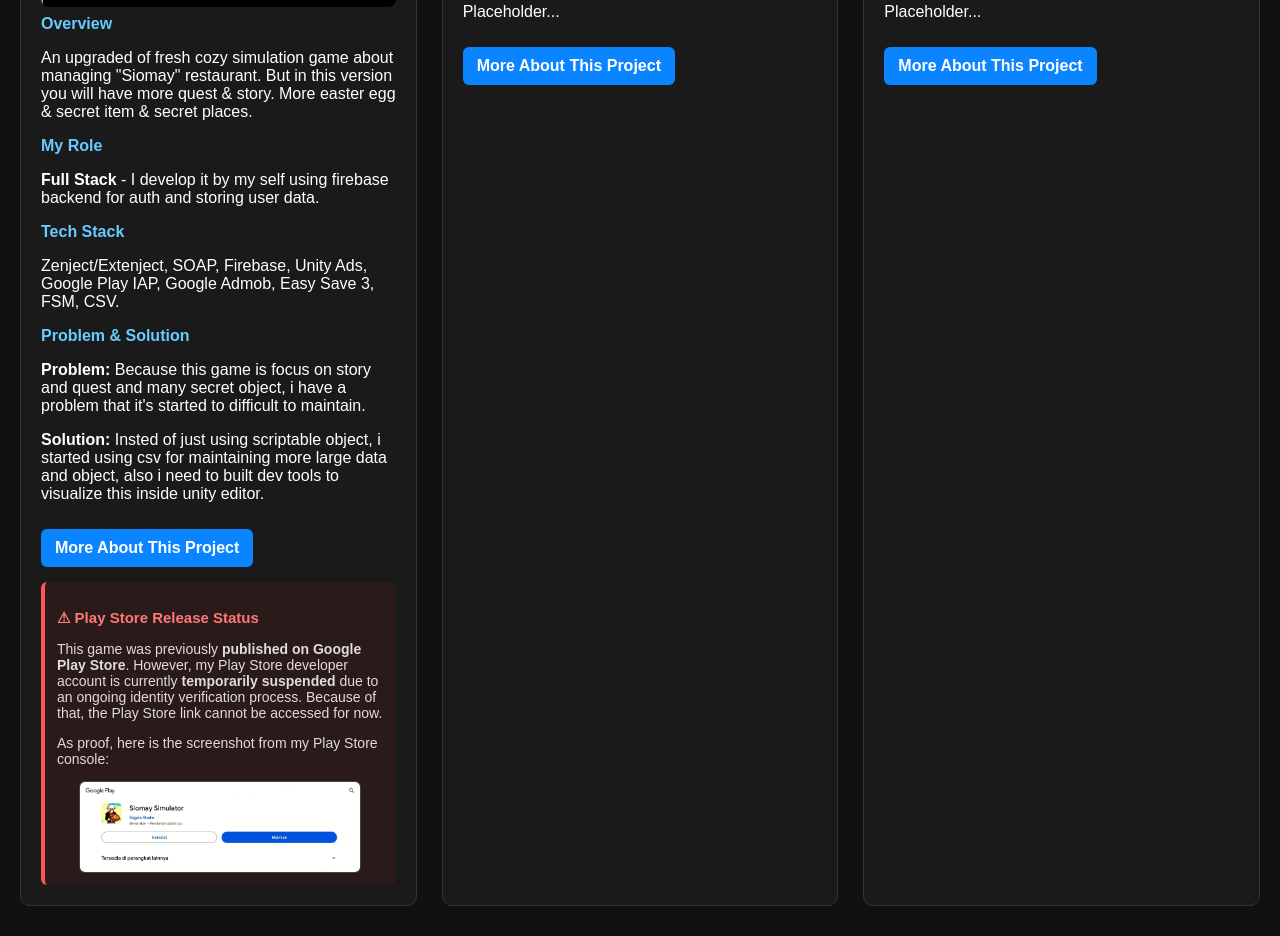
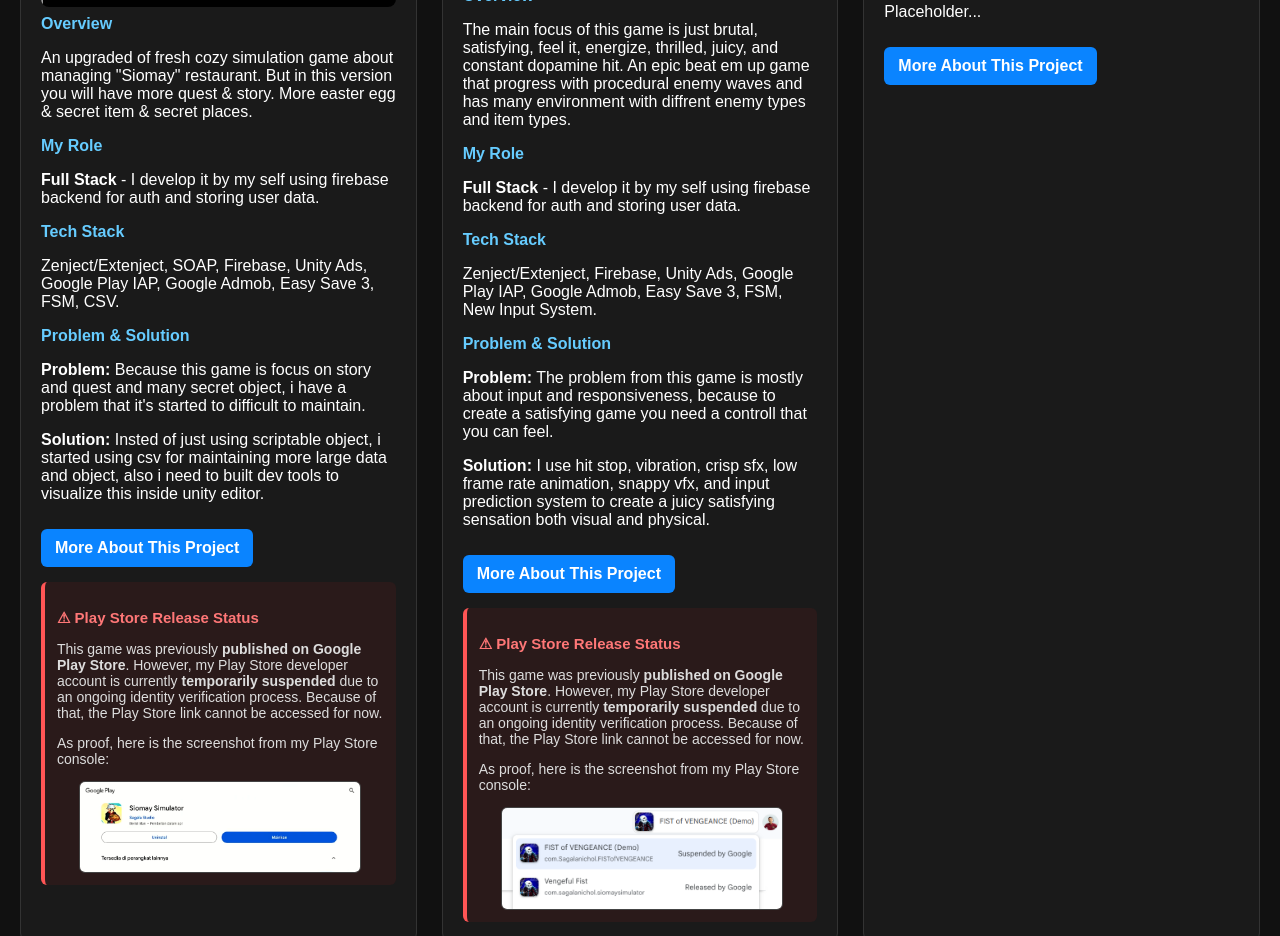
Before and after one commit to sagalanichol141/sagalanichol141, a plain HTML site: page index.html in a window 1280 px wide. Shown: the part 2613-3549 px from the top of the page. Drawn offline with Linux system fonts and the light colour scheme; grey boxes are pictures that could not be loaded.

Commit message:
update project 5

```diff
--- a/index.html
+++ b/index.html
@@ -408,14 +408,19 @@
 
         <!-- PROJECT 5 -->
         <div class="project-card">
-            <h2>Project 5</h2>
-            <p class="subtitle">placeholder</p>
+            <h2>Fist of Vengeance</h2>
+            <p class="subtitle">Mobile beat em up game like midnight fight express.</p>
 
             <div class="media-row">
 
                 <div class="slideshow-container" data-type="img">
                     <div class="slide-track">
-                        <img src="assets/project5/img1.jpg">
+                        <img src="assets/project5/ss1.png">
+                        <img src="assets/project5/ss2.png">
+                        <img src="assets/project5/ss3.png">
+                        <img src="assets/project5/ss4.png">
+                        <img src="assets/project5/ss5.png">
+                        <img src="assets/project5/ss6.png">
                     </div>
                     <button class="prev-btn">&#10094;</button>
                     <button class="next-btn">&#10095;</button>
@@ -423,7 +428,8 @@
 
                 <div class="slideshow-container" data-type="video">
                     <div class="slide-track">
-                        <iframe src="https://www.youtube.com/embed/lV0UJJlKa-8"></iframe>
+                        <iframe src="https://www.youtube.com/embed/XU7PuxBYjoI"></iframe>
+                        <iframe src="https://www.youtube.com/embed/EzeT8GUCTcY"></iframe>
                     </div>
                     <button class="prev-btn">&#10094;</button>
                     <button class="next-btn">&#10095;</button>
@@ -432,9 +438,56 @@
             </div>
 
             <p class="section-title">Overview</p>
-            <p>Placeholder...</p>
+            <p>
+                The main focus of this game is just brutal, satisfying, feel it, energize, thrilled, juicy, and constant
+                dopamine hit.
+                An epic beat em up game that progress with procedural enemy waves and has many environment with diffrent
+                enemy types and item types.
+            </p>
 
-            <a class="more-btn" href="#" target="_blank">More About This Project</a>
+            <p class="section-title">My Role</p>
+            <p>
+                <b>Full Stack</b> - I develop it by my self using firebase backend for auth and storing user data.
+            </p>
+            </p>
+
+            <p class="section-title">Tech Stack</p>
+            <p>
+                Zenject/Extenject, Firebase, Unity Ads, Google Play IAP, Google Admob, Easy Save 3, FSM, New Input
+                System.
+            </p>
+
+            <p class="section-title">Problem & Solution</p>
+            <p>
+                <b>Problem:</b> The problem from this game is mostly about input and responsiveness, because to create a
+                satisfying game you need a controll that you can feel.
+            </p>
+            <p>
+                <b>Solution:</b> I use hit stop, vibration, crisp sfx, low frame rate animation, snappy vfx, and input
+                prediction system to create a juicy satisfying sensation both visual and physical.
+            </p>
+
+            <a class="more-btn" href="https://sagalanichol.itch.io/fov" target="_blank">
+                More About This Project
+            </a>
+
+            <!-- Play Store Warning Info -->
+            <div class="playstore-warning">
+                <p class="warning-title">⚠ Play Store Release Status</p>
+
+                <p>
+                    This game was previously <b>published on Google Play Store</b>.
+                    However, my Play Store developer account is currently
+                    <b>temporarily suspended</b> due to an ongoing identity verification process.
+                    Because of that, the Play Store link cannot be accessed for now.
+                </p>
+
+                <p>
+                    As proof, here is the screenshot from my Play Store console:
+                </p>
+
+                <img class="proof-image" src="assets/project5/proof.png" alt="Play Store Publish Proof">
+            </div>
         </div>
 
 
```
Also changed, not shown: assets/project5/proof.png (added), assets/project5/ss2.png (added), assets/project5/ss3.png (added), assets/project5/ss4.png (added), assets/project5/ss5.png (added), 2 other files.
